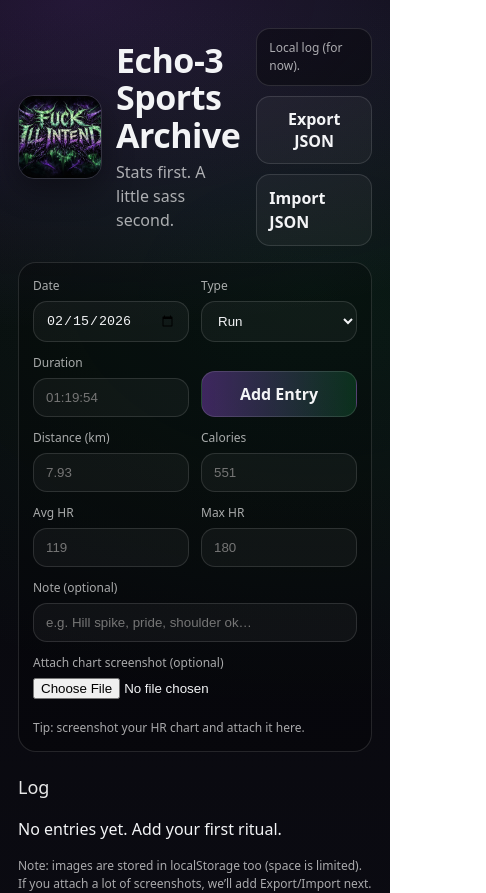
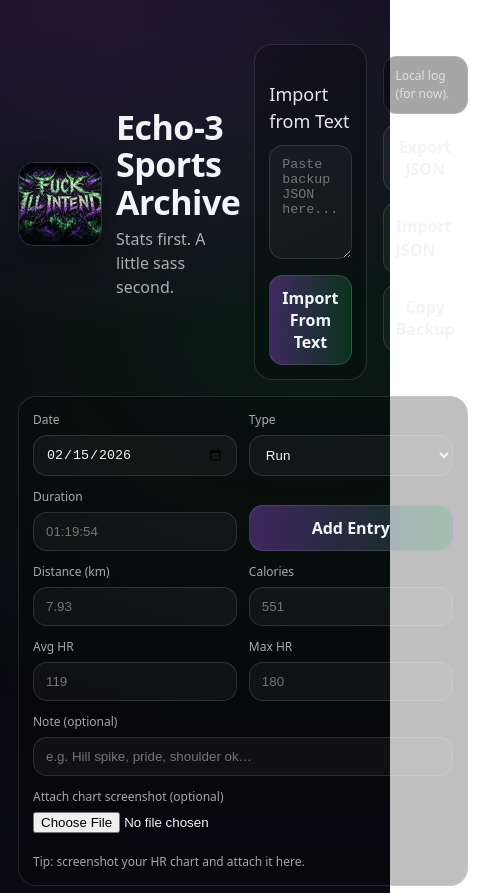
Before and after one commit to Na5ty/echo3-sports-archive, a React (Vite) app: page / in a window 390 px wide. Shown: the top 893 px of the page, 486 px wide, since content can reach past the window. Built offline with nearby package versions, Linux system fonts and the light colour scheme.

Commit message:
phone friendly data exchange like an idiot

```diff
--- a/src/App.jsx
+++ b/src/App.jsx
@@ -217,6 +217,48 @@ export default function App() {
     URL.revokeObjectURL(url);
   }
 
+  function copyBackupToClipboard() {
+    const payload = {
+      version: 1,
+      exportedAt: new Date().toISOString(),
+      entries,
+    };
+
+    const text = JSON.stringify(payload, null, 2);
+
+    navigator.clipboard
+      .writeText(text)
+      .then(() => alert("Backup copied to clipboard."))
+      .catch(() => alert("Clipboard copy failed."));
+  }
+
+  function importFromText(text) {
+    try {
+      const parsed = JSON.parse(text);
+
+      const importedEntries = Array.isArray(parsed)
+        ? parsed
+        : Array.isArray(parsed?.entries)
+        ? parsed.entries
+        : null;
+
+      if (!importedEntries) {
+        alert("Import failed: invalid format.");
+        return;
+      }
+
+      const byId = new Map(entries.map((e) => [e.id, e]));
+      for (const en of importedEntries) {
+        if (en && en.id) byId.set(en.id, en);
+      }
+
+      setEntries(Array.from(byId.values()));
+      alert(`Imported ${importedEntries.length} entries.`);
+    } catch (err) {
+      alert("Import failed: invalid JSON.");
+    }
+  }
+
   async function importJson(e) {
     const file = e.target.files?.[0];
     if (!file) return;
@@ -272,6 +314,30 @@ export default function App() {
             <h1>Echo-3 Sports Archive</h1>
             <p className="sub">Stats first. A little sass second.</p>
           </div>
+
+          <div className="panel" style={{ marginTop: 16 }}>
+            <div className="sectionTitle">Import from Text</div>
+
+            <textarea
+              className="input"
+              rows={6}
+              placeholder="Paste backup JSON here..."
+              id="pasteArea"
+            />
+
+            <div style={{ marginTop: 10 }}>
+              <button
+                className="button"
+                onClick={() => {
+                  const text = document.getElementById("pasteArea").value;
+                  importFromText(text);
+                }}
+                style={{ width: "auto" }}
+              >
+                Import From Text
+              </button>
+            </div>
+          </div>
         </div>
 
         <div
@@ -309,6 +375,14 @@ export default function App() {
               style={{ display: "none" }}
             />
           </label>
+
+          <button
+            className="button secondary"
+            onClick={copyBackupToClipboard}
+            style={{ width: "auto" }}
+          >
+            Copy Backup
+          </button>
         </div>
       </div>
 
```
